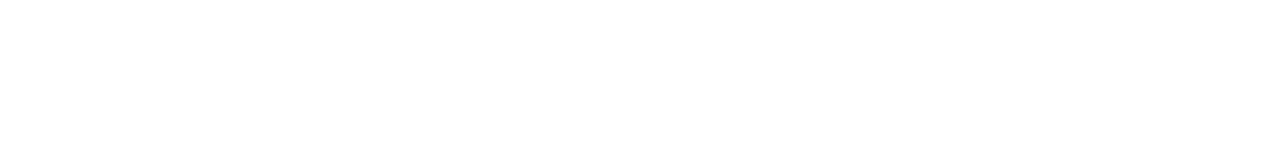
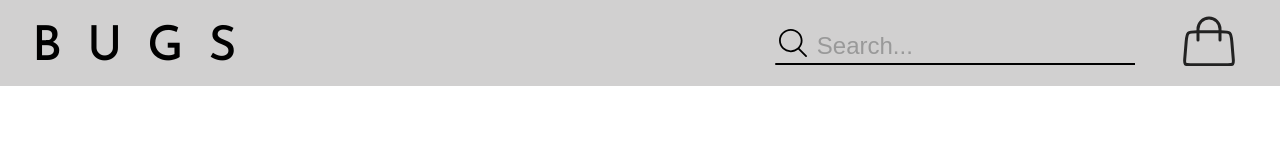
Before and after one commit to Det-ved-jeg-ik/gg, a plain HTML site: page index.html in a window 1280 px wide. Drawn offline with Linux system fonts and the light colour scheme.

Commit message:
main-header + search bar

```diff
--- a/assets/CSS/Main.CSS
+++ b/assets/CSS/Main.CSS
@@ -0,0 +1,142 @@
+/* import */
+@import url('https://fonts.googleapis.com/css2?family=Josefin+Sans:ital,wght@0,100..700;1,100..700&display=swap');
+
+body {
+    margin: 0;
+}
+
+.header-main {
+    display: flex;
+    justify-content: space-between;
+    background-color: #D1D0D0;
+}
+
+.header-main ul {
+    display: flex;
+    list-style: none;
+    margin: 1rem;
+    padding: 0;
+}
+
+.header-main ul:last-of-type li:last-of-type {
+    margin-left: 3rem;
+}
+
+.header-main ul:last-of-type {
+    position: relative;
+    right: 1.8rem;
+}
+
+#BUGSLogo {
+    position: absolute;
+    top: -1rem;
+    text-decoration: none;
+}
+
+#BUGSLogo h1 {
+    text-decoration: none;
+    color: #000;
+    letter-spacing: 25px;
+    font-size: 3rem;
+    font-family: "Josefin Sans", sans-serif;
+    font-weight: 500;
+    padding: .5rem 0 0 1rem;
+    transition: 300ms ease;
+}
+
+#BUGSLogo h1:hover {
+    letter-spacing: 35px;
+}
+
+/* #region Custom Search Bar */
+
+#searchListItem {
+    margin-top: .8rem;
+}
+
+#overlayContainer {
+    position: relative;
+    width: 360px;
+    overflow-x: hidden;
+    transition: all 300ms ease;
+}
+
+#overlayContainer.active {
+    width: 609px;
+}
+
+#src-Input {
+    position: absolute;
+    left: 2.5rem;
+    top: 0;
+}
+
+#src-Input input {
+    position: relative;
+    right: 2.5rem;
+    border: none;
+    font-size: 1.5rem;
+    padding: .2rem 0 .2rem 2.6rem;
+    width: 108%;
+    margin-top: .8rem;
+    text-transform: capitalize;
+    background-color: transparent;
+}
+
+#src-Input.active input {
+    width: 171%;
+}
+
+#src-Input input:focus {
+    outline: none;
+}
+
+#src-Input input::placeholder {
+    color: #999;
+}
+
+/* #region custom clear search button */
+#src-Input input::-webkit-search-cancel-button {
+    -webkit-appearance: none;
+}
+
+#clearSearch {
+    position: absolute;
+    transform: translateY(-50%);
+    right: 7rem;
+    top: 50%;
+}
+
+#clearSearch button {
+    cursor: pointer;
+    border: none;
+    background-color: transparent;
+}
+
+#clear-btn {
+    opacity: 0;
+    transition: opacity 200ms ease, all 500ms ease;
+    font-size: 1.1rem;
+    background: transparent;
+    border: none;
+    cursor: pointer;
+    color: #000;
+    pointer-events: none;
+}
+
+#clear-btn.show {
+    opacity: 1;
+    pointer-events: all;
+}
+
+#clear-btn:hover {
+    transform: rotate(360deg); /* Use transform for rotation */
+}
+
+/* #endregion custom clear search button */
+
+/* #region Basket */
+#basket {
+    z-index: 1000; /* Ensure it's on top */
+}
+/* #endregion Basket */
--- a/assets/JavaScript/Main.JS
+++ b/assets/JavaScript/Main.JS
@@ -0,0 +1,39 @@
+//#region Custom Clear Button for Search
+// Get references to the elements
+const searchInput = document.getElementById('CustomSearch');
+const clearBtn = document.getElementById('clear-btn');
+const overlayContainer = document.getElementById('overlayContainer');
+const srcInput = document.getElementById('src-Input');
+
+// Listen for input changes on the search bar
+searchInput.addEventListener('input', () => {
+    if (searchInput.value.length > 0) {
+        clearBtn.classList.add('show'); // Show the clear button
+        overlayContainer.classList.add('active'); // Add class when input has value
+    } else {
+        clearBtn.classList.remove('show'); // Hide the clear button
+        overlayContainer.classList.remove('active'); // Remove class when input is empty
+    }
+});
+
+// Add functionality to clear the search input when the clear button is clicked
+clearBtn.addEventListener('click', () => {
+    searchInput.value = '';
+    clearBtn.classList.remove('show'); // Hide the clear button after clearing
+    overlayContainer.classList.remove('active'); // Remove class after clearing
+});
+
+// Add/remove 'active' class to src-Input on focus/blur of the search input
+searchInput.addEventListener('focus', () => {
+    overlayContainer.classList.add('active'); // Add class on focus
+    srcInput.classList.add('active'); // Add class to srcInput to expand width
+});
+
+searchInput.addEventListener('blur', () => {
+    if (searchInput.value.length === 0) {
+        overlayContainer.classList.remove('active'); // Remove class on blur if input is empty
+    }
+    srcInput.classList.remove('active'); // Remove class to reset width
+});
+
+//#endregion Custom Clear Button for Search
--- a/index.html
+++ b/index.html
@@ -1,5 +1,6 @@
 <!DOCTYPE html>
 <html lang="en">
+
 <head>
     <meta charset="UTF-8">
     <meta name="viewport" content="width=device-width, initial-scale=1.0">
@@ -7,7 +8,46 @@
     <link rel="stylesheet" href="assets/CSS/Main.CSS">
     <script src="assets/JavaScript/Main.JS" defer></script>
 </head>
+
 <body>
+    <!-- main header -->
+    <header class="header-main">
+        <ul>
+            <li>
+                <a id="BUGSLogo" href="index.html">
+                    <h1>BUGS</h1>
+                </a>
+            </li>
+        </ul>
+        <ul>
+            <li id="searchListItem">
+                <!-- Custom Search Input -->
+                <div class="customSearch">
+                    <div id="overlayContainer">
+                        <img src="assets/images/Search-Long.svg" alt="search bar">
+                    </div>
+                    <div id="src-Input">
+                        <input id="CustomSearch" type="search" placeholder="Search...">
+                    </div>
+                    <div id="clearSearch">
+                        <button type="button" id="clear-btn">✖</button>
+                    </div>
+                </div>
+            </li>
+            <!-- Basket Navigation -->
+            <li>
+                <a id="basket" href="Basket.html">
+                    <img src="assets/images/Basket.svg" alt="basket">
+                </a>
+            </li>
+        </ul>
+    </header>
+    <main>
 
+    </main>
+    <footer>
+
+    </footer>
 </body>
+
 </html>
```
Also changed, not shown: Basket.html (added), assets/images/BUGS-Logo.svg (added), assets/images/Basket.svg (added), assets/images/Search-Long.svg (added), assets/images/Search-Underline.svg (added).
